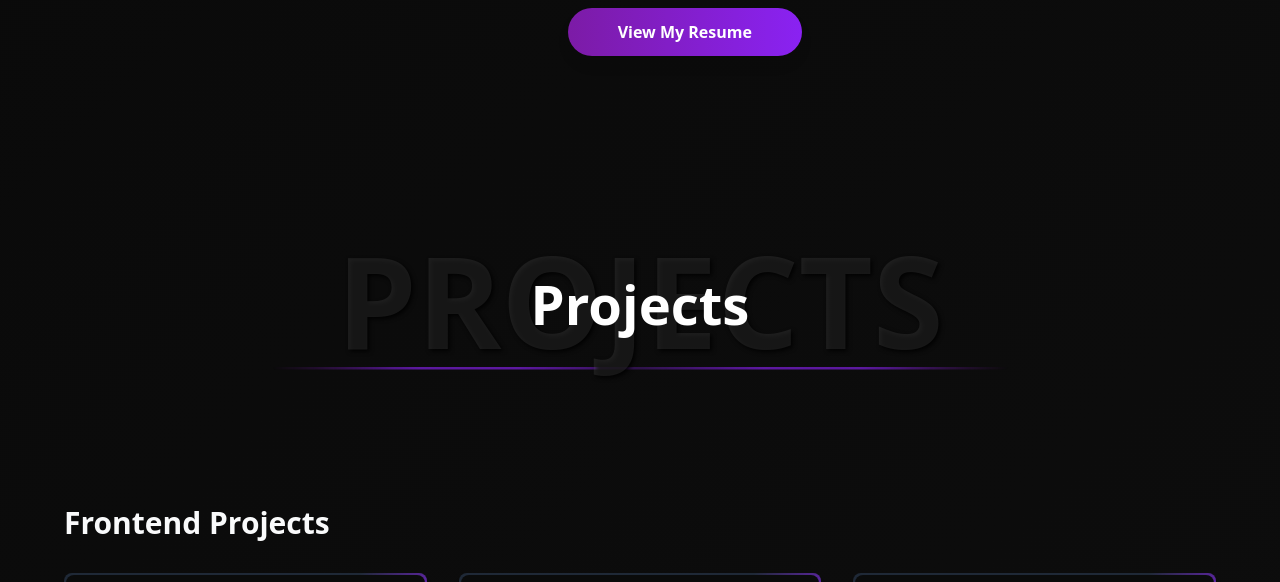
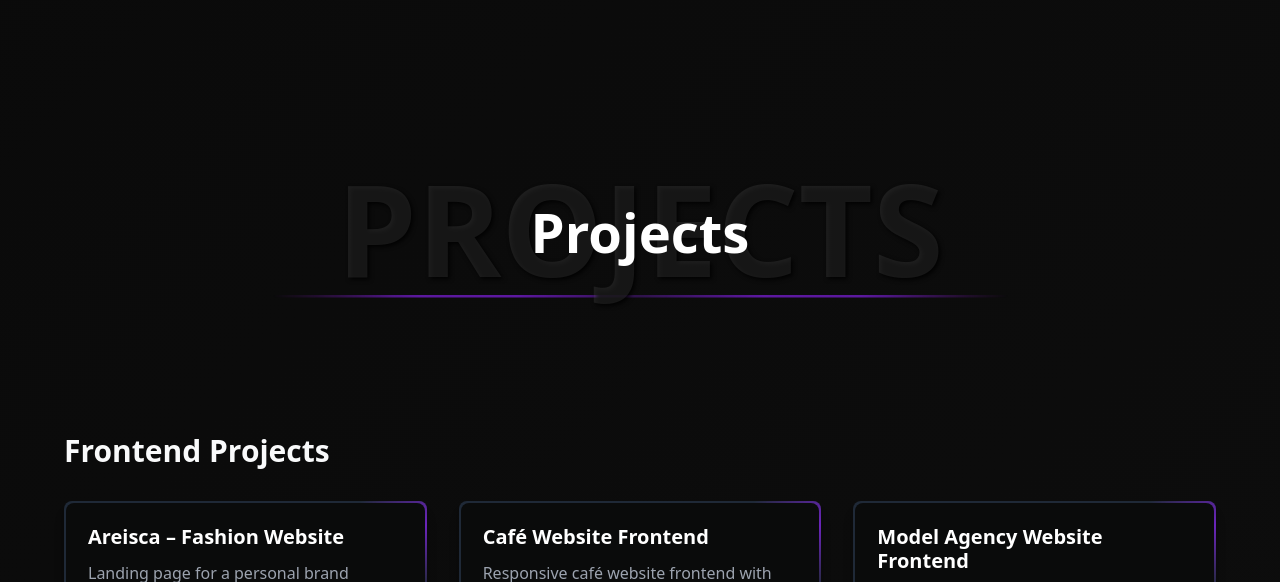
Before and after one commit to hushisuga/Portfolio, a plain HTML site: page index.html in a window 1280 px wide. Shown: the part 1731-2313 px from the top of the page. Drawn offline with nearby package versions, Linux system fonts and the light colour scheme.

Commit message:
Update index.html

```diff
--- a/index.html
+++ b/index.html
@@ -249,9 +249,9 @@
           </div>
 
           <!--KEEP UPDATING THE RESUME-->
-          <a href="./resume_TriptiKumari.pdf" download
+          <!--   <a href="./resume_TriptiKumari.pdf" download
             ><button class="btn-primary btn-resume">View My Resume</button></a
-          >
+          >-->
         </div>
       </div>
     </section>
```
